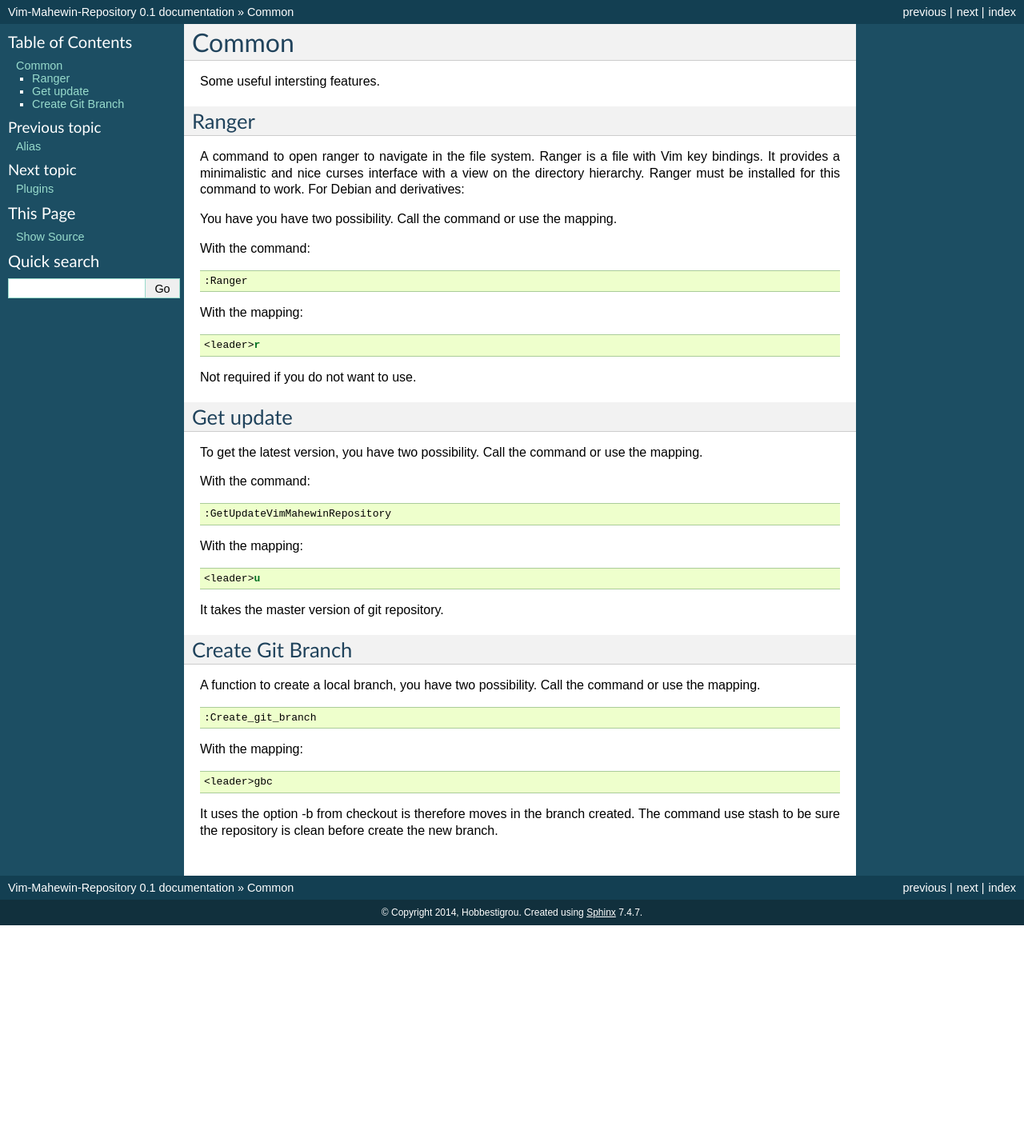
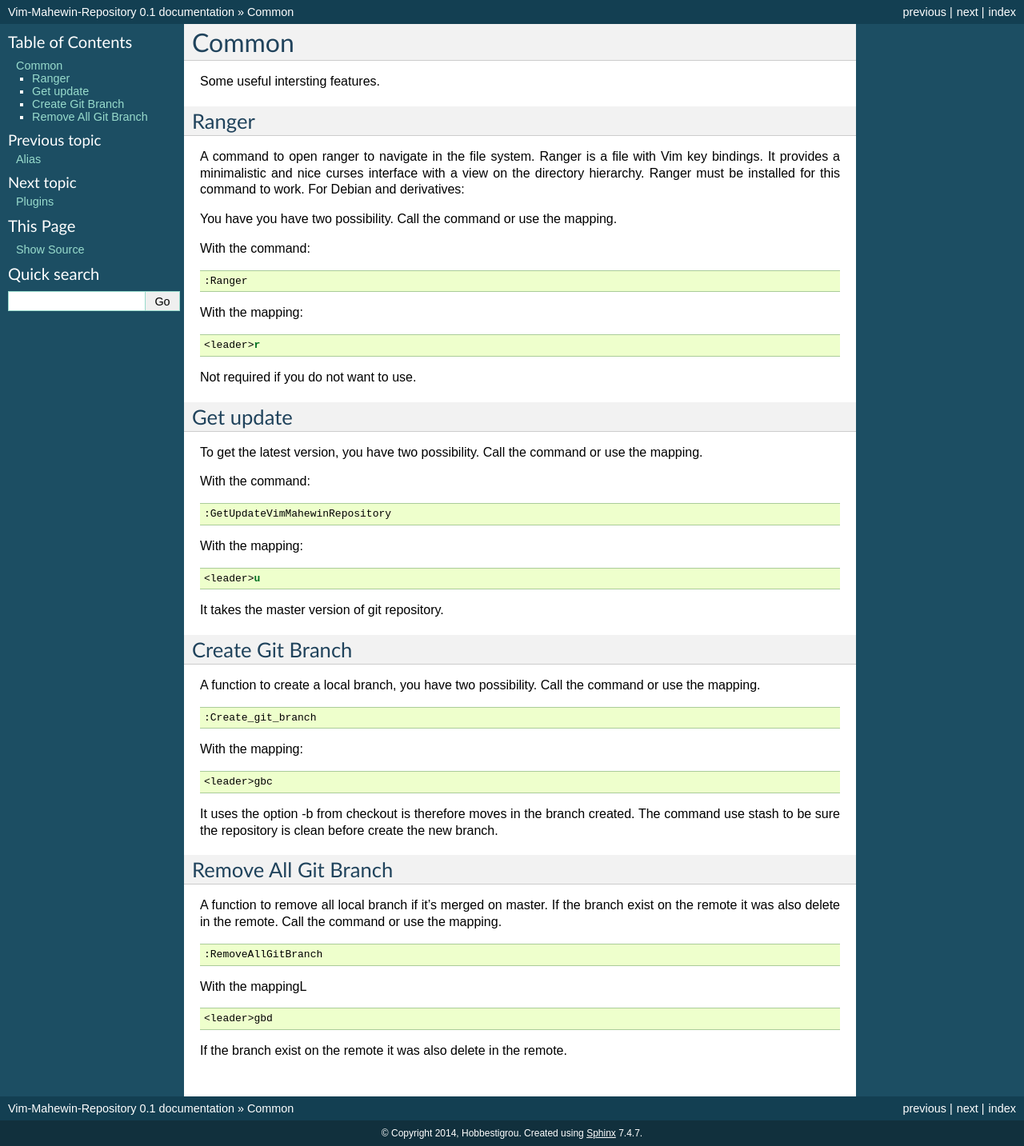
Before and after one commit to hobbestigrou/Vim-Mahewin-Repository, a Sphinx documentation site: the page built from docs/source/common.rst, in a window 1280 px wide. Shown: the whole page at 80% size. Built offline with Sphinx 7.4.7, drawn with Linux system fonts in a browser that asks for light colours; formulas are drawn with MathJax 3; before the commit the page ends 1157 px from its top, so only the background shows below that.

Commit message:
[Core] Remove the git remote branch (fixes #66).

```diff
--- a/docs/source/common.rst
+++ b/docs/source/common.rst
@@ -65,3 +65,21 @@ With the mapping:
 It uses the option -b from checkout is therefore moves in the branch created.
 The command use stash to be sure the repository is clean before create the new
 branch.
+
+Remove All Git Branch
+---------------------
+A function to remove all local branch if it's merged on master. If the branch
+exist on the remote it was also delete in the remote. Call the command or use
+the mapping.
+
+.. code-block:: vim
+
+    :RemoveAllGitBranch
+
+With the mappingL
+
+.. code-block:: vim
+
+    <leader>gbd
+
+If the branch exist on the remote it was also delete in the remote.
```
Also changed, not shown: 1 other file.
